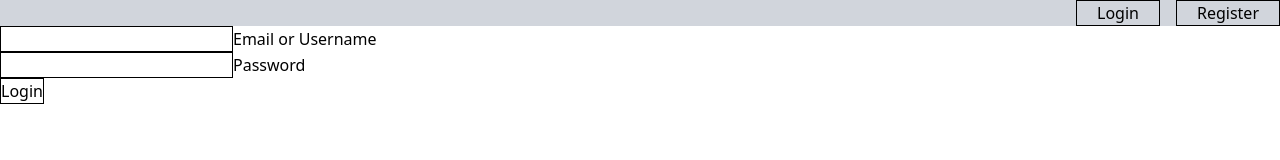
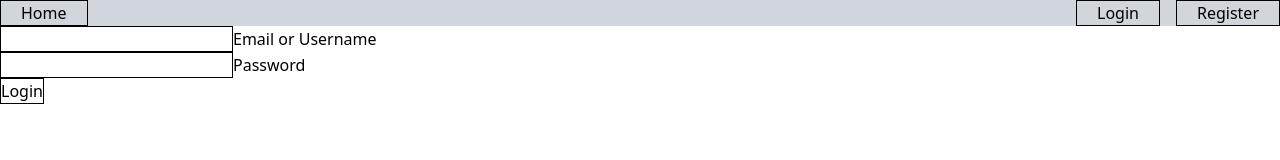
Before and after one commit to Kaspetti/reading-dashboard, a Next.js app: page /login in a window 1280 px wide. Shown: the top 160 px of the page. Built offline with nearby package versions, Linux system fonts and the light colour scheme; no server answers; what drizzle-zod would draw is missing.

Commit message:
added home button to nav

```diff
--- a/app/page.tsx
+++ b/app/page.tsx
@@ -1,7 +1,14 @@
 import { fetchUsers } from "@/app/lib/data";
 import Link from "next/link";
+import { getCurrentUser } from "./lib/session";
+import { redirect } from "next/navigation";
 
 export default async function Home() {
+  const user = await getCurrentUser();
+  if (!user) {
+    redirect("/login");
+  }
+
   const users = await fetchUsers();
 
   return (
--- a/app/ui/header.tsx
+++ b/app/ui/header.tsx
@@ -4,7 +4,14 @@ import { SessionUser } from "../lib/session";
 
 export default function Header({ user }: { user: SessionUser }) {
   return (
-    <div className="flex items-center justify-end gap-4 bg-gray-300">
+    <div className="flex justify-between bg-gray-300">
+      <div className="flex justify-left">
+        <Link href="/" className="pl-5 pr-5 border-1">
+          Home
+        </Link>
+      </div>
+
+      <div className="flex items-center justify-end gap-4">
         {user ? (
           <>
             <div>Logged in as {user.displayName}</div>
@@ -25,5 +32,6 @@ export default function Header({ user }: { user: SessionUser }) {
           </>
         )}
       </div>
+    </div>
   );
 }
```
Lines whose indentation alone changed are shown as unchanged.
